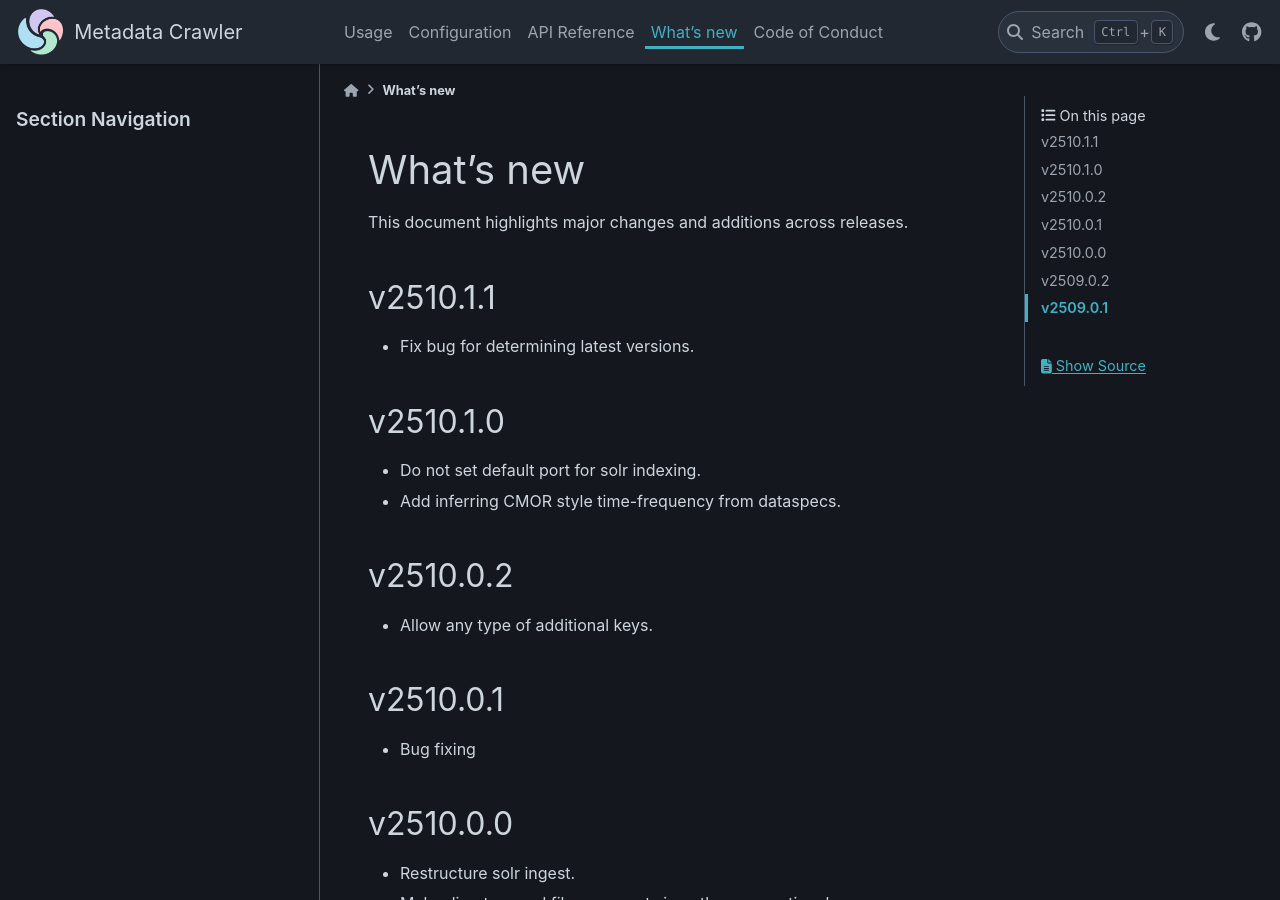
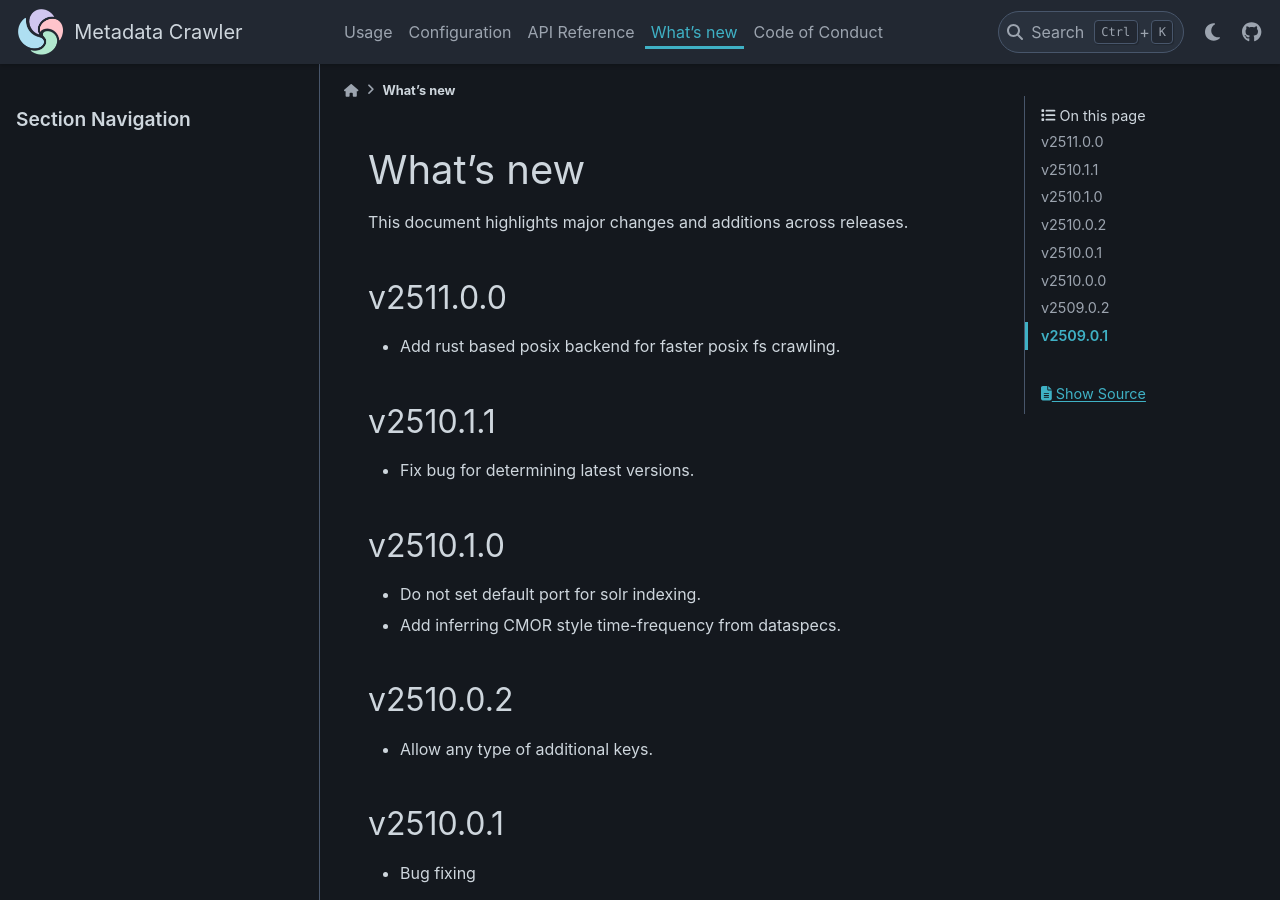
Before and after one commit to freva-org/metadata-crawler, a Sphinx documentation site: the page built from docs/source/whatsnew.rst, in a window 1280 px wide and 900 px high. Built offline with Sphinx 7.4.7 and the PyData theme 0.15.4, drawn with Linux system fonts in a browser that asks for light colours.

Commit message:
Bump version

```diff
--- a/docs/source/whatsnew.rst
+++ b/docs/source/whatsnew.rst
@@ -2,6 +2,10 @@ What's new
 ==========
 
 This document highlights major changes and additions across releases.
+
+v2511.0.0
+---------
+* Add rust based posix backend for faster posix fs crawling.
 
 v2510.1.1
 ---------
```
